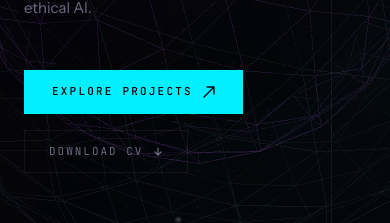
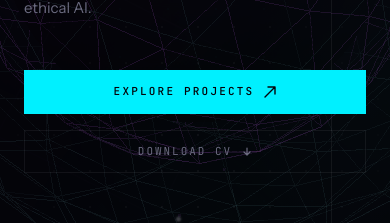
Before and after one commit to shivamsharma0906/My-Portfolio, a React (Vite) app: page / in a window 390 px wide. Shown: the part 495-718 px from the top of the page. Built offline with nearby package versions, Linux system fonts and the light colour scheme; no server answers.

Commit message:
style: center hero CTAs on mobile & fix all lint/react warnings

```diff
--- a/src/components/AuroraBackground.jsx
+++ b/src/components/AuroraBackground.jsx
@@ -1,7 +1,3 @@
-import { useEffect, useState } from 'react'
-
-
-
 import './AuroraBackground.css';
 
 export default function AuroraBackground() {
--- a/src/components/Chatbot.jsx
+++ b/src/components/Chatbot.jsx
@@ -36,7 +36,6 @@ const CHIPS = ['Projects', 'Skills', 'Contact', 'About']
 
 /* ─── Component ───────────────────────────────────────────────────────── */
 export default function Chatbot() {
-  const [injected,  setInjected]  = useState(false)
   const [isOpen,    setIsOpen]    = useState(false)
   const [greeted,   setGreeted]   = useState(false)
   const [messages,  setMessages]  = useState([])
--- a/src/components/Footer.jsx
+++ b/src/components/Footer.jsx
@@ -1,7 +1,3 @@
-import { useEffect, useState } from 'react'
-
-
-
 import './Footer.css';
 
 const NAV = [
--- a/src/components/Hero.css
+++ b/src/components/Hero.css
@@ -428,6 +428,16 @@
   @media (max-width: 768px) {
     .hero-container { padding: 0 24px; }
     #hero { padding: 110px 0 80px; }
+    .hero-ctas {
+      justify-content: center;
+      width: 100%;
+    }
+    .hero-cta-primary,
+    .hero-cta-secondary {
+      width: 100%;
+      justify-content: center;
+      text-align: center;
+    }
     .hero-stats { flex-direction: column; gap: 24px; }
     .hero-stat { border-right: none; padding: 0 0 24px 0 !important; border-bottom: 1px solid var(--border); }
     .hero-stat:last-child { border-bottom: none; padding-bottom: 0 !important; }
--- a/src/components/Navbar.jsx
+++ b/src/components/Navbar.jsx
@@ -1,4 +1,4 @@
-import { useState, useEffect, useRef } from 'react'
+import { useState, useEffect } from 'react'
 
 import './Navbar.css';
 
--- a/src/components/ThreeCanvas.jsx
+++ b/src/components/ThreeCanvas.jsx
@@ -1,6 +1,6 @@
 import { useRef, useMemo, useState, useEffect } from 'react';
 import { Canvas, useFrame, useThree } from '@react-three/fiber';
-import { Stars, Float, useScroll, ScrollControls } from '@react-three/drei';
+import { Stars, Float } from '@react-three/drei';
 import * as THREE from 'three';
 
 // ─── Neural Core (The glowing brain-like structure) ─────────────
@@ -58,22 +58,17 @@ function NeuralCore() {
   );
 }
 
-// ─── Data Nodes (Plexus effect approximations) ─────────────
-function DataNodes({ count = 100 }) {
-  const linesRef = useRef();
-
-  // Generate random points in a sphere
-  const { positions, colors } = useMemo(() => {
+// Helper to generate node positions outside component render
+function generateDataNodes(count) {
   const positions = new Float32Array(count * 3);
   const colors = new Float32Array(count * 3);
   const color = new THREE.Color();
   const palettes = ['#00f0ff', '#00ff88', '#a855f7'];
 
   for (let i = 0; i < count; i++) {
-      // Random spherical distribution
     const theta = Math.random() * Math.PI * 2;
     const phi = Math.acos(Math.random() * 2 - 1);
-      const radius = 3 + Math.random() * 4; // Orbiting between radius 3 and 7
+    const radius = 3 + Math.random() * 4;
 
     positions[i * 3] = radius * Math.sin(phi) * Math.cos(theta);
     positions[i * 3 + 1] = radius * Math.sin(phi) * Math.sin(theta);
@@ -85,7 +80,13 @@ function DataNodes({ count = 100 }) {
     colors[i * 3 + 2] = color.b;
   }
   return { positions, colors };
-  }, [count]);
+}
+
+// ─── Data Nodes (Plexus effect approximations) ─────────────
+function DataNodes({ count = 100 }) {
+  const linesRef = useRef();
+
+  const { positions, colors } = useMemo(() => generateDataNodes(count), [count]);
 
   useFrame((state) => {
     const t = state.clock.getElapsedTime();
@@ -131,11 +132,11 @@ function CursorTrail() {
     const pos = new Float32Array(count * 3);
     const col = new Float32Array(count * 3);
     return [pos, col];
-  }, []);
+  }, [count]);
 
   const history = useRef(new Array(count).fill({ x: 0, y: 0 }));
 
-  useFrame((state) => {
+  useFrame(() => {
     // Convert normalized pointer [-1, 1] to world coordinates
     const targetX = (pointer.x * viewport.width) / 2;
     const targetY = (pointer.y * viewport.height) / 2;
@@ -153,6 +154,7 @@ function CursorTrail() {
 
     for (let i = 0; i < count; i++) {
       const p = history.current[i];
+      /* eslint-disable react-hooks/immutability */
       positions[i * 3] = p.x;
       positions[i * 3 + 1] = p.y;
       positions[i * 3 + 2] = 0;
@@ -162,6 +164,7 @@ function CursorTrail() {
       colors[i * 3] = colorObj.r * alpha;
       colors[i * 3 + 1] = colorObj.g * alpha;
       colors[i * 3 + 2] = colorObj.b * alpha;
+      /* eslint-enable react-hooks/immutability */
     }
 
     pointsRef.current.geometry.attributes.position.needsUpdate = true;
@@ -202,8 +205,10 @@ function CameraRig() {
 
   useFrame(() => {
     // Parallax effect based on pointer
+    /* eslint-disable react-hooks/immutability */
     camera.position.x = THREE.MathUtils.lerp(camera.position.x, pointer.x * 1.5, 0.05);
     camera.position.y = THREE.MathUtils.lerp(camera.position.y, pointer.y * 1.5, 0.05);
+    /* eslint-enable react-hooks/immutability */
     camera.lookAt(0, 0, 0);
   });
 
--- a/src/hooks/useTilt.js
+++ b/src/hooks/useTilt.js
@@ -130,7 +130,7 @@ export function useTilt({
         el.removeChild(glareEl);
       }
     };
-  }, [max, scale, speed, glare, maxGlare, disabled]);
+  }, [max, scale, speed, glare, maxGlare, disabled, ref]);
 
   return ref;
 }
```
Lines whose indentation alone changed are shown as unchanged.
